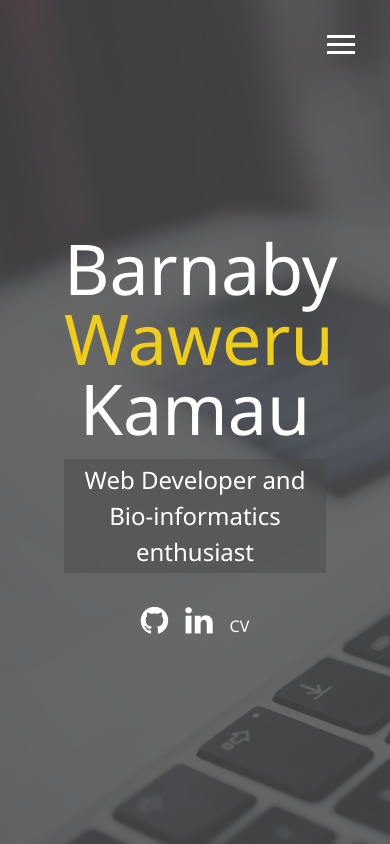
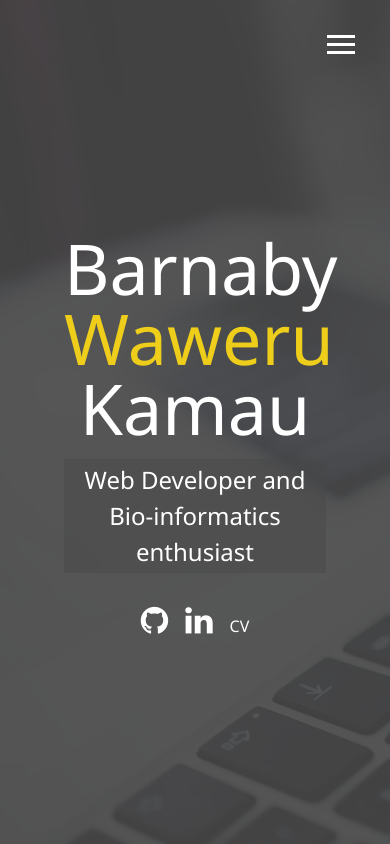
Before and after one commit to BurnerB/Portfolio, a website: page dist/index.html in a window 390 px wide. Drawn offline with Linux system fonts and the light colour scheme.

Commit message:
responsiveness

```diff
--- a/scss/_config.scss
+++ b/scss/_config.scss
@@ -1,65 +1,65 @@
-$primary-color:#444;
-$secondary-color:#eece1a;
-$show-home-image:true;
-$home-image:url(../img/background.jpg);
-$background0opacity:0.8;
 
+$primary-color: #444;
+$secondary-color: #eece1a;
+$show-home-image: true;
+$home-image: url(../img/background.jpg);
+$background-opacity: 0.9;
 
-@mixin easeOut{
+@mixin easeOut {
   transition: all 0.5s ease-out;
 }
 
-@mixin background{
-    @if $show-home-image{
-        &#bg-img{
+@mixin background {
+  @if $show-home-image {
+    &#bg-img {
       background: $home-image;
       background-attachment: fixed;
       background-size: cover;
 
-            &:after{
-                content:'';
+      &:after {
+        content: '';
         position: absolute;
         top: 0;
         right: 0;
         width: 100%;
         height: 100%;
         z-index: -1;
-                background: rgba($primary-color,$background0opacity);
+        background: rgba($primary-color, $background-opacity);
+      }
+    }
   }
 }
 
-    }
-}
-//Tect color
-@function set-text-color($color){
-    @if(lightness($color)>40){
+// Set Text Color
+@function set-text-color($color) {
+  @if (lightness($color) > 40) {
     @return #000;
-    } @else{
+  } @else {
     @return #fff;
   }
 }
 
-//Media query  Mixin
+// Media Query Mixins
 @mixin mediaSm {
-    @media screen and (max-width:500px){
+  @media screen and (max-width: 500px) {
     @content;
   }
 }
 
 @mixin mediaMd {
-    @media screen and (max-width:768px){
+  @media screen and (max-width: 768px) {
     @content;
   }
 }
 
 @mixin mediaLg {
-    @media screen and (min-width: 769px) and (max-width:1170px){
+  @media screen and (min-width: 769px) and (max-width: 1170px) {
     @content;
   }
 }
 
 @mixin mediaXl {
-    @media screen and (min-width:1171px){
+  @media screen and (min-width: 1171px) {
     @content;
   }
 }
--- a/scss/main.scss
+++ b/scss/main.scss
@@ -4,6 +4,7 @@
 
 * {
     box-sizing: border-box;
+
 }
 
 body{
```
Also changed, not shown: dist/css/main.css. Lines whose indentation alone changed are shown as unchanged.
